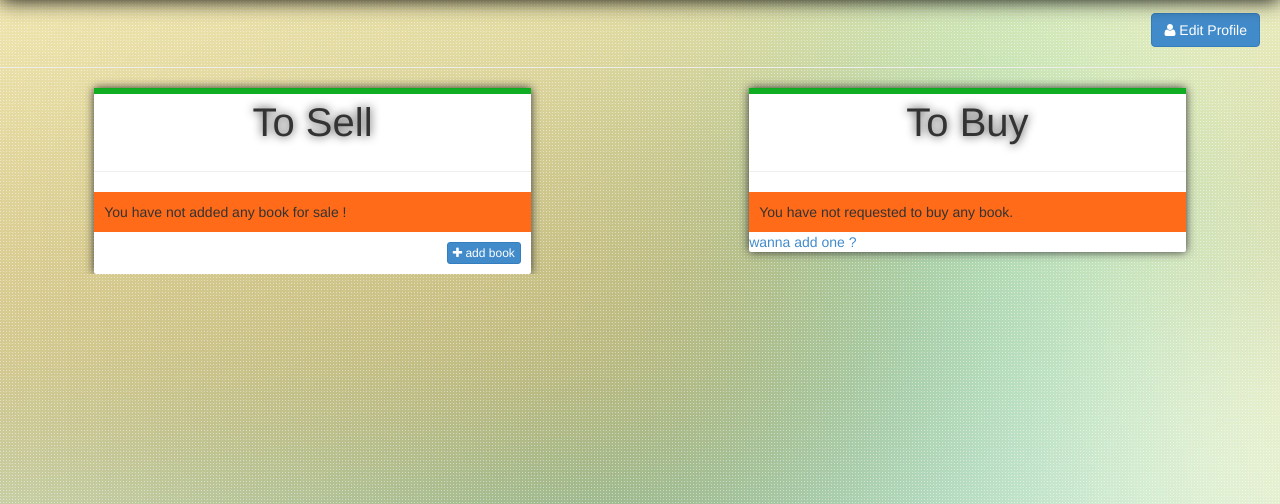
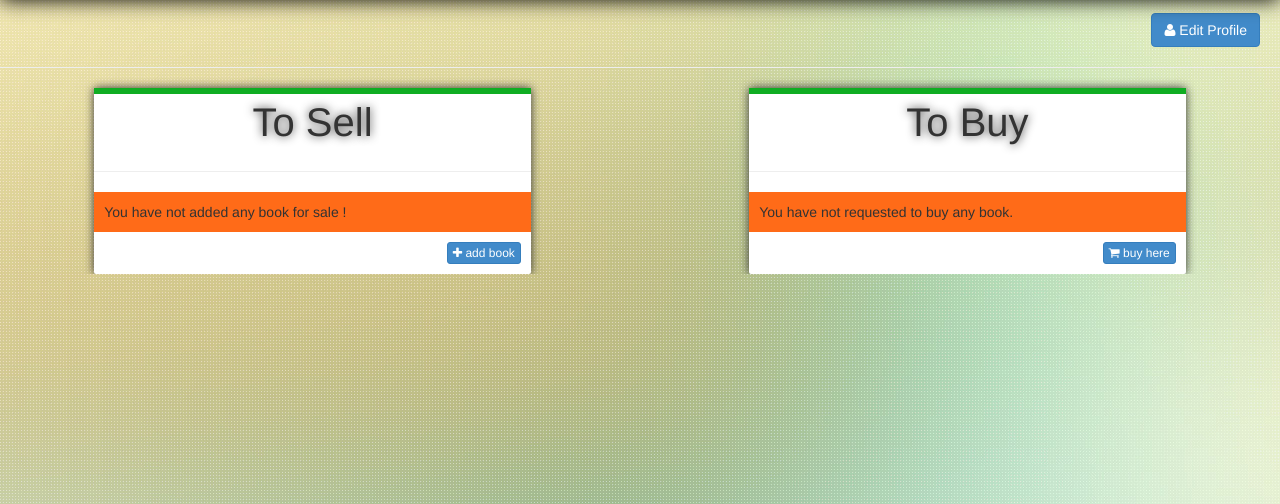
Before and after one commit to NebulaX/booksManiacs, a Django app: template website/booksManiacs/templates/booksManiacs/profile.html in a window 1280 px wide. Shown: the part 80-584 px from the top of the page. Run offline with Django 3.2, Linux system fonts and the light colour scheme; the template is opened without the code that fills it, so the values that code supplies are empty; parts of the project's set-up code (start-up, migrations or seed data) failed here and were passed over.

Commit message:
Fixes buy button in profile pafe

```diff
--- a/website/booksManiacs/static/booksManiacs/css/profile.css
+++ b/website/booksManiacs/static/booksManiacs/css/profile.css
@@ -54,7 +54,7 @@
 	background: rgb(255, 107, 24);
 }
 
-#addBook {
+#addBook, #buyBook {
 	float: right;
 	margin: 10px;
 }
--- a/website/booksManiacs/templates/booksManiacs/profile.html
+++ b/website/booksManiacs/templates/booksManiacs/profile.html
@@ -52,7 +52,7 @@
 						</ul>
 					{% else %}
 						<div class ="buySellWarn">You have not requested to buy any book.</div>
-						<a href="/booksManiacs/">wanna add one ?</a>
+						<a href="/booksManiacs/" class = "btn btn-primary btn-xs" id = "buyBook"><i class = "fa fa-shopping-cart"></i> buy here</a>
 					{% endif %}
 				</div>
 			</div>
```
